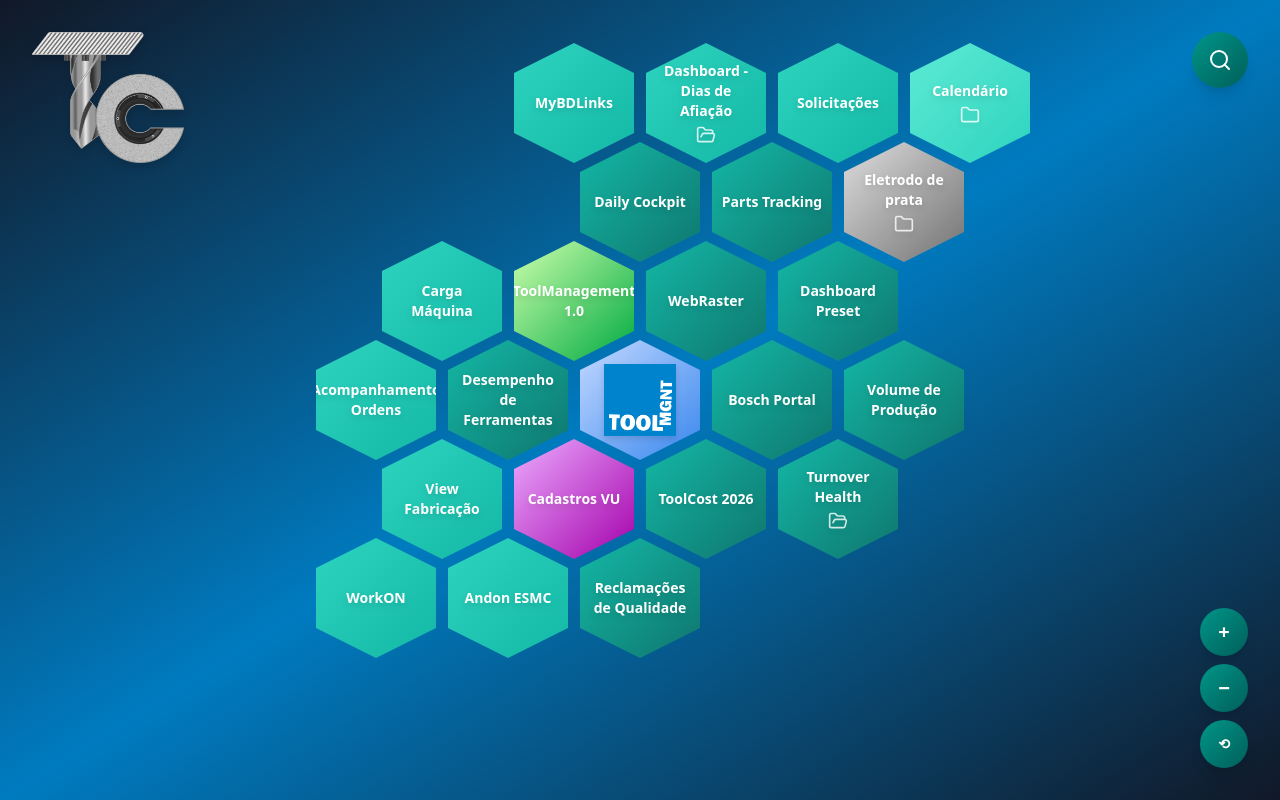
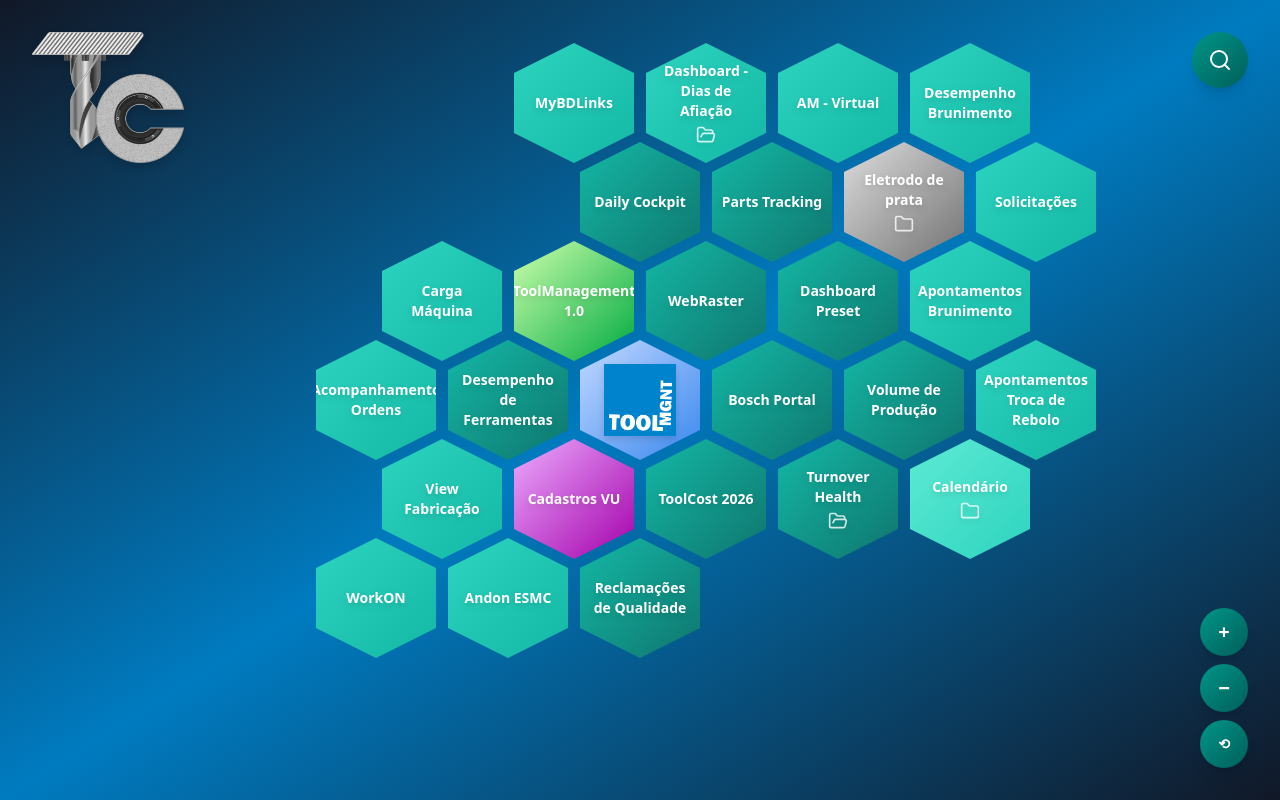
Before and after one commit to JoaoP3dro0808/ColmeiaToolingCenter, a React (Vite) app: page / in a window 1280 px wide. Built offline with nearby package versions, Linux system fonts and the light colour scheme.

Commit message:
Few links added

```diff
--- a/src/pages/Home.jsx
+++ b/src/pages/Home.jsx
@@ -27,7 +27,12 @@ export default function Home() {
     { title: 'Calendário', link: '/calendar', relevance: 5 },
     { title: 'Dashboard - Dias de Afiação', filePath: 'S:/TEC/Technical_Function/1.1.Process_Develop_Tools/03.Shared/02.Tooling_Center/01.Logistica/3. Ferramentas para Afiação/Lista Lotes de Afiação/Desenvolvimento/Dashboard - CargaMáquina.lnk', relevance: 3 },
     { title: 'Reclamações de Qualidade', link: 'https://app.powerbi.com/groups/26c107da-94ff-4b8f-9de4-1da4f23fea94/reports/00e28cfd-7b16-4b86-9c42-ffc3a8a6e6d6/ReportSection?experience=power-bi', relevance: 2 },
-    { title: 'Desempenho de Ferramentas', link: 'https://app.powerbi.com/groups/26c107da-94ff-4b8f-9de4-1da4f23fea94/reports/f31b6875-7775-47a0-af45-43b3b9ad33b2/ReportSection?experience=power-bi', relevance: 1 }
+    { title: 'Desempenho de Ferramentas', link: 'https://app.powerbi.com/groups/26c107da-94ff-4b8f-9de4-1da4f23fea94/reports/f31b6875-7775-47a0-af45-43b3b9ad33b2/ReportSection?experience=power-bi', relevance: 1 },
+    { title: 'AM - Virtual', link: 'https://app.powerbi.com/groups/26c107da-94ff-4b8f-9de4-1da4f23fea94/reports/2f2e17ee-1076-4dbb-8687-5ce130fc46df/5ad4fe5b5aec4c11314c?experience=power-bi', relevance: 3 },
+    { title: 'Apontamentos Brunimento', link: 'https://app.powerbi.com/groups/26c107da-94ff-4b8f-9de4-1da4f23fea94/reports/2f2e17ee-1076-4dbb-8687-5ce130fc46df/5ad4fe5b5aec4c11314c?experience=power-bi', relevance: 4 },
+    { title: 'Apontamentos Troca de Rebolo', link: 'https://app.powerbi.com/groups/26c107da-94ff-4b8f-9de4-1da4f23fea94/reports/49518116-abb5-436e-91b2-ec4510811340/1b8c4d1f057e17d01303?experience=power-bi', relevance: 4 },
+    { title: 'Desempenho Brunimento', link: 'https://app.powerbi.com/groups/26c107da-94ff-4b8f-9de4-1da4f23fea94/reports/6d3c3a6f-d22b-45dc-9ec1-ddde744333c3/ReportSection3338a8b7736060f7cd76?experience=power-bi', relevance: 3 },
+
   ];
 
   return <Colmeia links={meusLinks} />;
```
